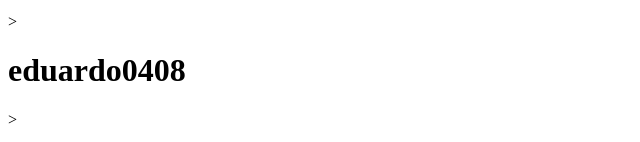
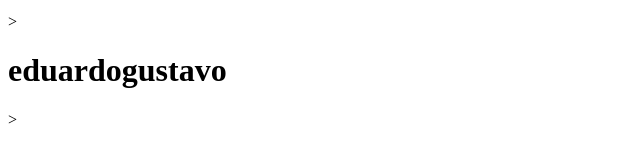
Before and after one commit to eduardoleandrocamargo/aulafrei, a plain HTML site: page index.html in a window 1280 px wide. Shown: the part 215-357 px from the top of the page, without its empty margins (0-640 px from the left). Drawn offline with Linux system fonts and the light colour scheme.

Commit message:
Add files via upload

```diff
--- a/index.html
+++ b/index.html
@@ -12,7 +12,7 @@
 </header>
 
 <body>
-  ><h1>eduardo0408</h1>
+  ><h1>eduardogustavo</h1>
   ><h2>eduardo.leandro.camargo@escola.pr.gov.br</h2>
   ><h3>2serie b</h3>
   383d58
```
